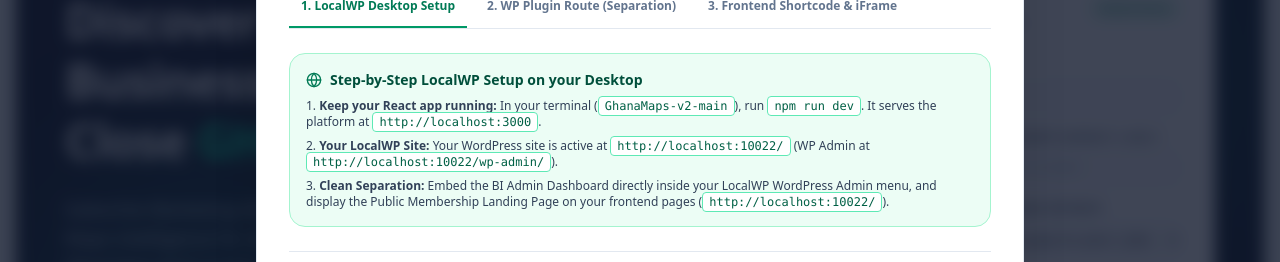
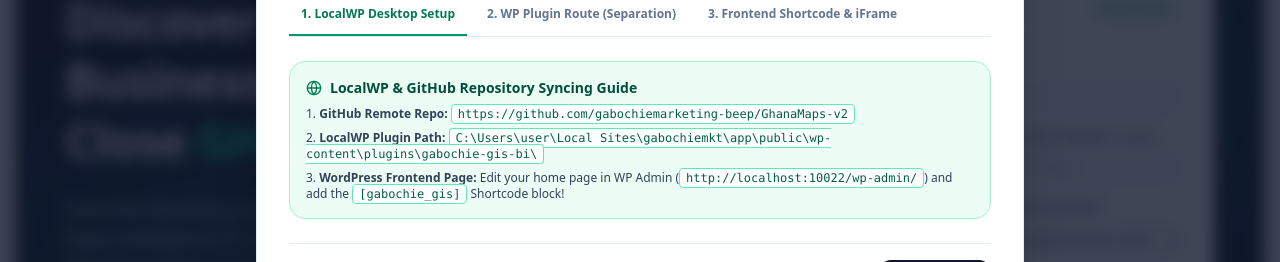
Before and after one commit to gabochiemarketing-beep/GhanaMaps-v2, a React (Vite) app: page / in a window 1280 px wide. Both pictures are taken after a click on the button "🔌 LocalWP / WP Integration Guide". Shown: the part 322-584 px from the top of the page. Built offline with nearby package versions, Linux system fonts and the light colour scheme; no server answers.

Commit message:
docs: update WordPress setup instructions
Refine the LocalWP setup guide to include the correct GitHub repository reference and plugin path details.

```diff
--- a/src/components/WordPressSetupModal.tsx
+++ b/src/components/WordPressSetupModal.tsx
@@ -125,17 +125,17 @@ function gabochie_mkt_admin_page_render() {
             <div className="bg-emerald-50 border border-emerald-200 rounded-2xl p-4 space-y-2">
               <h4 className="font-bold text-emerald-900 flex items-center gap-2 text-sm">
                 <Globe className="w-4 h-4 text-emerald-700" />
-                Step-by-Step LocalWP Setup on your Desktop
+                LocalWP & GitHub Repository Syncing Guide
               </h4>
               <ol className="list-decimal list-inside space-y-2 text-emerald-850 font-medium">
                 <li>
-                  <strong>Keep your React app running:</strong> In your terminal (<code className="bg-white px-1.5 py-0.5 rounded border border-emerald-300 font-mono text-emerald-800">GhanaMaps-v2-main</code>), run <code className="bg-white px-1.5 py-0.5 rounded border border-emerald-300 font-mono text-emerald-800">npm run dev</code>. It serves the platform at <code className="bg-white px-1.5 py-0.5 rounded border border-emerald-300 font-mono text-emerald-800">http://localhost:3000</code>.
+                  <strong>GitHub Remote Repo:</strong> <code className="bg-white px-1.5 py-0.5 rounded border border-emerald-300 font-mono text-emerald-800">https://github.com/gabochiemarketing-beep/GhanaMaps-v2</code>
                 </li>
                 <li>
-                  <strong>Your LocalWP Site:</strong> Your WordPress site is active at <code className="bg-white px-1.5 py-0.5 rounded border border-emerald-300 font-mono text-emerald-800">http://localhost:10022/</code> (WP Admin at <code className="bg-white px-1.5 py-0.5 rounded border border-emerald-300 font-mono text-emerald-800">http://localhost:10022/wp-admin/</code>).
+                  <strong>LocalWP Plugin Path:</strong> <code className="bg-white px-1.5 py-0.5 rounded border border-emerald-300 font-mono text-emerald-800">C:\Users\user\Local Sites\gabochiemkt\app\public\wp-content\plugins\gabochie-gis-bi\</code>
                 </li>
                 <li>
-                  <strong>Clean Separation:</strong> Embed the BI Admin Dashboard directly inside your LocalWP WordPress Admin menu, and display the Public Membership Landing Page on your frontend pages (<code className="bg-white px-1.5 py-0.5 rounded border border-emerald-300 font-mono text-emerald-800">http://localhost:10022/</code>).
+                  <strong>WordPress Frontend Page:</strong> Edit your home page in WP Admin (<code className="bg-white px-1.5 py-0.5 rounded border border-emerald-300 font-mono text-emerald-800">http://localhost:10022/wp-admin/</code>) and add the <code className="bg-white px-1.5 py-0.5 rounded border border-emerald-300 font-mono text-emerald-800">[gabochie_gis]</code> Shortcode block!
                 </li>
               </ol>
             </div>
```
